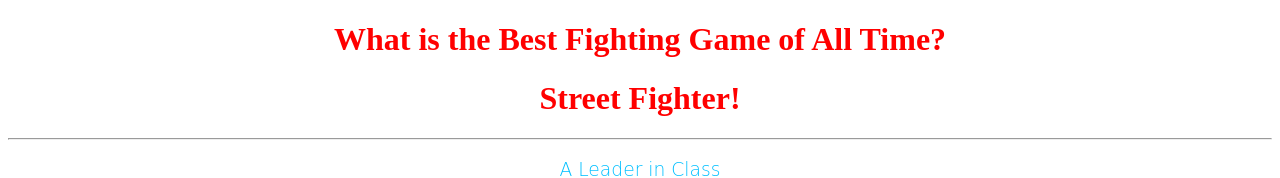
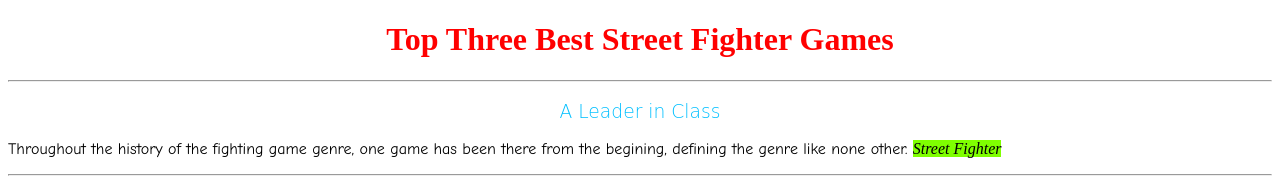
Before and after one commit to Joseph-Sondgeroth/old_website, a plain HTML site: page index.html in a window 1280 px wide. Shown: the top 178 px of the page. Drawn offline with Linux system fonts and the light colour scheme.

Commit message:
Made changes

```diff
--- a/index.html
+++ b/index.html
@@ -1,12 +1,11 @@
 <!DOCTYPE html>
 <html>
     <head>
-        <title>Street Fighter is the Best Fighting Game</title>
+        <title>Street Fighter Tier List</title>
         <link rel="stylesheet" href = "style.css">
     </head>
     <body>
-       <p> <h1 style = "text-align: center;color:rgb(255, 0, 0)">What is the Best Fighting Game of All Time?</h1></p>
-       <p><h1 style = "text-align: center;color:rgb(255, 0, 0)">Street Fighter!</h1></p>
+       <p> <h1 style = "text-align: center;color:rgb(255, 0, 0)">Top Three Best Street Fighter Games</h1></p>
        <hr>
        <p><h3>A Leader in Class</h3></p>
        <p style = "font-weight: 100;font-family: Comic Sans MS;">Throughout the history of the fighting game genre, one game has been there from the begining, defining the genre like none other. <b><i style = "font-weight: 100;font-family:'Times New Roman', Times, serif;background-color: chartreuse;">Street Fighter</i></b></p>
```
